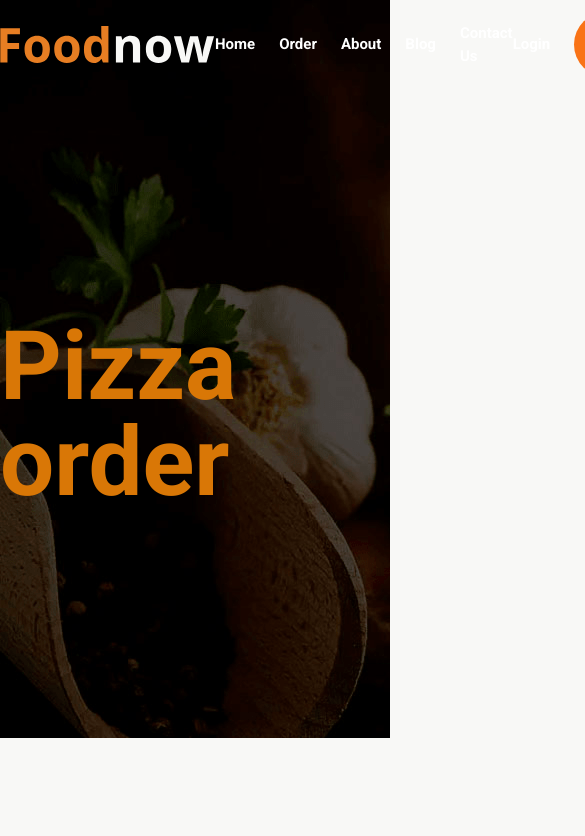
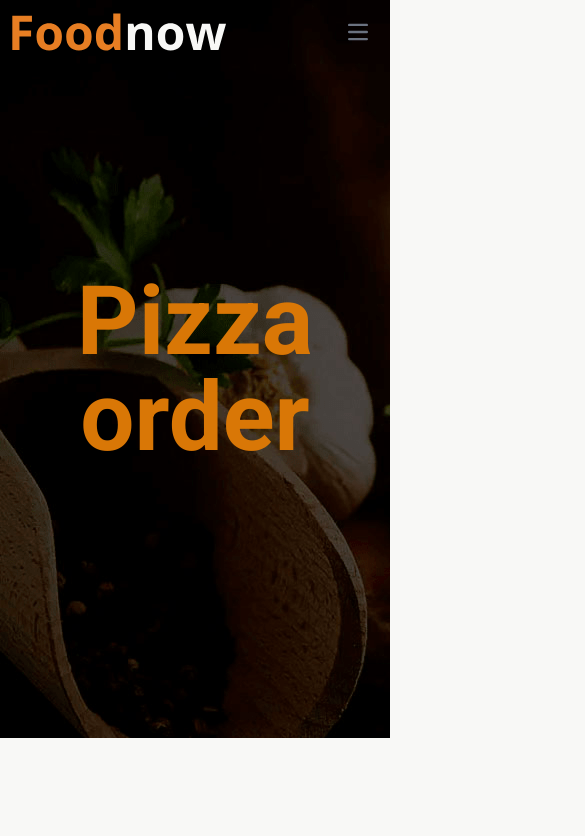
Before and after one commit to Khrisvana/pizza-app, a Vue app: page / in a window 390 px wide. Shown: the top 836 px of the page, 585 px wide, since content can reach past the window. Built offline with nearby package versions, Linux system fonts and the light colour scheme.

Commit message:
responsive navbar

```diff
--- a/src/App.vue
+++ b/src/App.vue
@@ -65,13 +65,13 @@ onMounted(() => {
 </script>
 
 <template>
+	<Navbar />
 	<div class="hero">
-		<Navbar />
 		<div class="grow flex justify-center items-center">
-			<h1 class="h1 text-amber-600 !mb-0">Pizza order</h1>
+			<h1 class="h1 text-amber-600 !mb-0 text-center">Pizza order</h1>
 		</div>
 	</div>
-	<div class="container flex gap-6 justify-center mx-auto flex-wrap lg:flex-nowrap">
+	<div class="container flex gap-6 justify-center mx-auto flex-wrap lg:flex-nowrap px-3 md:px-0">
 		<div class="grow">
 			<h2 class="h2 text-amber-600">Choose your pizza</h2>
 			<div class="grid grid-cols-1 sm:grid-cols-2 lg:grid-cols-3 gap-6 mb-24">
--- a/src/components/Navbar.vue
+++ b/src/components/Navbar.vue
@@ -1,18 +1,70 @@
+<script setup lang="ts">
+import { onMounted, ref } from 'vue'
+
+const scrollHeight = ref(0)
+const navBarOpen = ref(false)
+
+onMounted(() => {
+	window.addEventListener('scroll', function () {
+		scrollHeight.value = window.scrollY
+	})
+})
+</script>
+
 <template>
-	<nav class="container mx-auto">
-		<div class="flex w-full py-3">
+	<nav class="fixed w-full mx-auto px-3 md:px-0" :class="{ 'bg-white': scrollHeight >= 700 }">
+		<div class="container mx-auto flex justify-between items-center py-3">
 			<img src="/logo.svg" alt="Food Now Logo" />
-			<div class="flex grow justify-center items-center gap-6">
-				<a  class="text-white font-bold" href="#">Home</a>
-				<a  class="text-white font-bold" href="#">Order</a>
-				<a  class="text-white font-bold" href="#">About</a>
-				<a  class="text-white font-bold" href="#">Blog</a>
-				<a  class="text-white font-bold" href="#">Contact Us</a>
+			<button
+				@click="navBarOpen = !navBarOpen"
+				type="button"
+				class="inline-flex items-center p-2 w-10 h-10 justify-center text-sm text-gray-500 rounded-lg md:hidden hover:bg-gray-100 focus:outline-none focus:ring-2 focus:ring-gray-200 dark:text-gray-400 dark:hover:bg-gray-700 dark:focus:ring-gray-600"
+			>
+				<svg
+					class="w-5 h-5"
+					aria-hidden="true"
+					xmlns="http://www.w3.org/2000/svg"
+					fill="none"
+					viewBox="0 0 17 14"
+				>
+					<path
+						stroke="currentColor"
+						stroke-linecap="round"
+						stroke-linejoin="round"
+						stroke-width="2"
+						d="M1 1h15M1 7h15M1 13h15"
+					/>
+				</svg>
+			</button>
+			<div
+				class="hidden lg:flex grow justify-center items-center gap-6"
+				:class="{ 'text-white': scrollHeight < 700, 'text-black': scrollHeight >= 700 }"
+			>
+				<a class="font-bold" href="#">Home</a>
+				<a class="font-bold" href="#">Order</a>
+				<a class="font-bold" href="#">About</a>
+				<a class="font-bold" href="#">Blog</a>
+				<a class="font-bold" href="#">Contact Us</a>
 			</div>
-			<div class="flex justify-center items-center gap-6">
-				<a  class="text-white font-bold" href="#">Login</a>
-				<a  href="#" class="button button-primary rounded-full !px-6">Contact Us</a>
+			<div
+				class="hidden lg:flex justify-center items-center gap-6"
+				:class="{ 'text-white': scrollHeight < 700, 'text-black': scrollHeight >= 700 }"
+			>
+				<a class="font-bold" href="#">Login</a>
+				<a href="#" class="button button-primary rounded-full !px-6">Register</a>
 			</div>
+		</div>
+		<div
+			:class="{ hidden: !navBarOpen, flex: navBarOpen }"
+			class="rounded-lg flex-col gap-1 bg-white p-3 lg:hidden"
+		>
+			<a class="hover:bg-gray-200 rounded-lg font-bold px-3 py-2" href="#">Home</a>
+			<a class="hover:bg-gray-200 rounded-lg font-bold px-3 py-2" href="#">Order</a>
+			<a class="hover:bg-gray-200 rounded-lg font-bold px-3 py-2" href="#">About</a>
+			<a class="hover:bg-gray-200 rounded-lg font-bold px-3 py-2" href="#">Blog</a>
+			<a class="hover:bg-gray-200 rounded-lg font-bold px-3 py-2" href="#">Contact Us</a>
+			<a class="hover:bg-gray-200 rounded-lg font-bold px-3 py-2" href="#">Login</a>
+			<a href="#" class="button button-primary rounded-full !px-6 text-center">Register</a>
 		</div>
 	</nav>
 </template>
```
